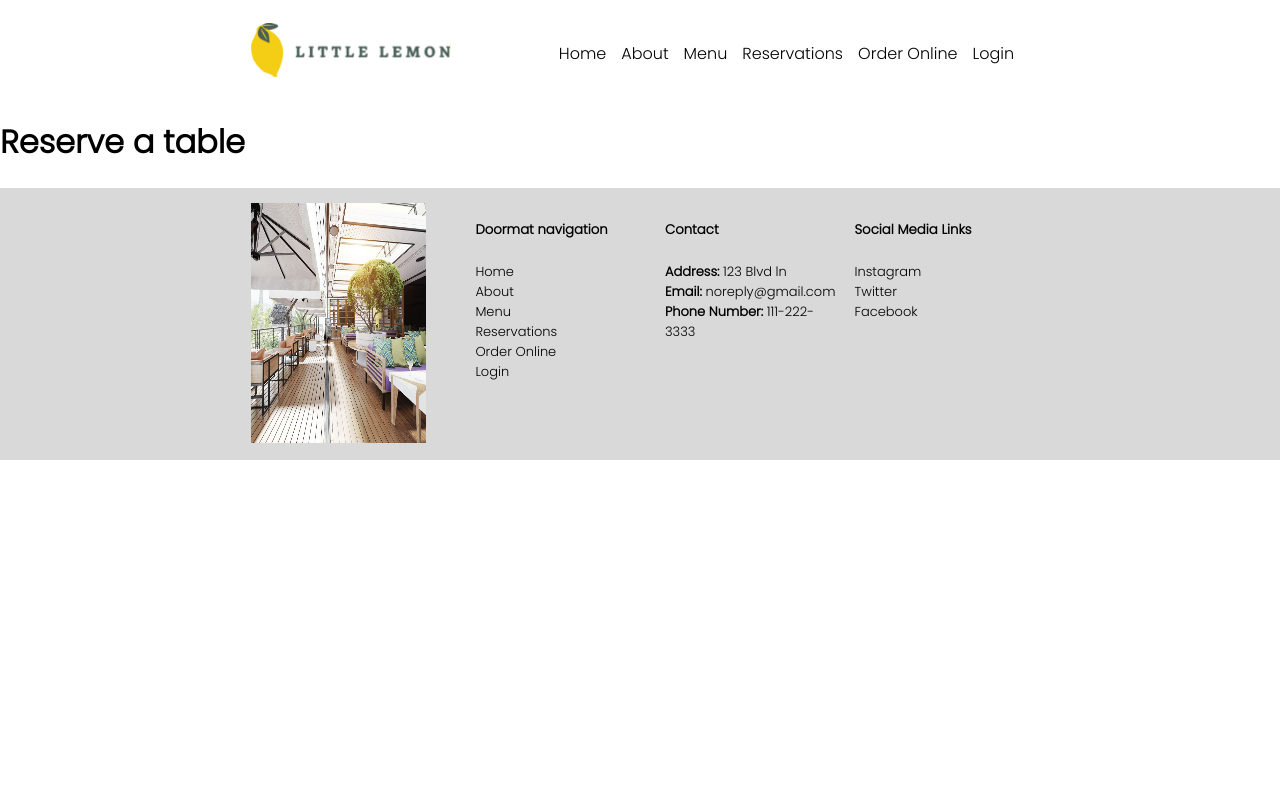
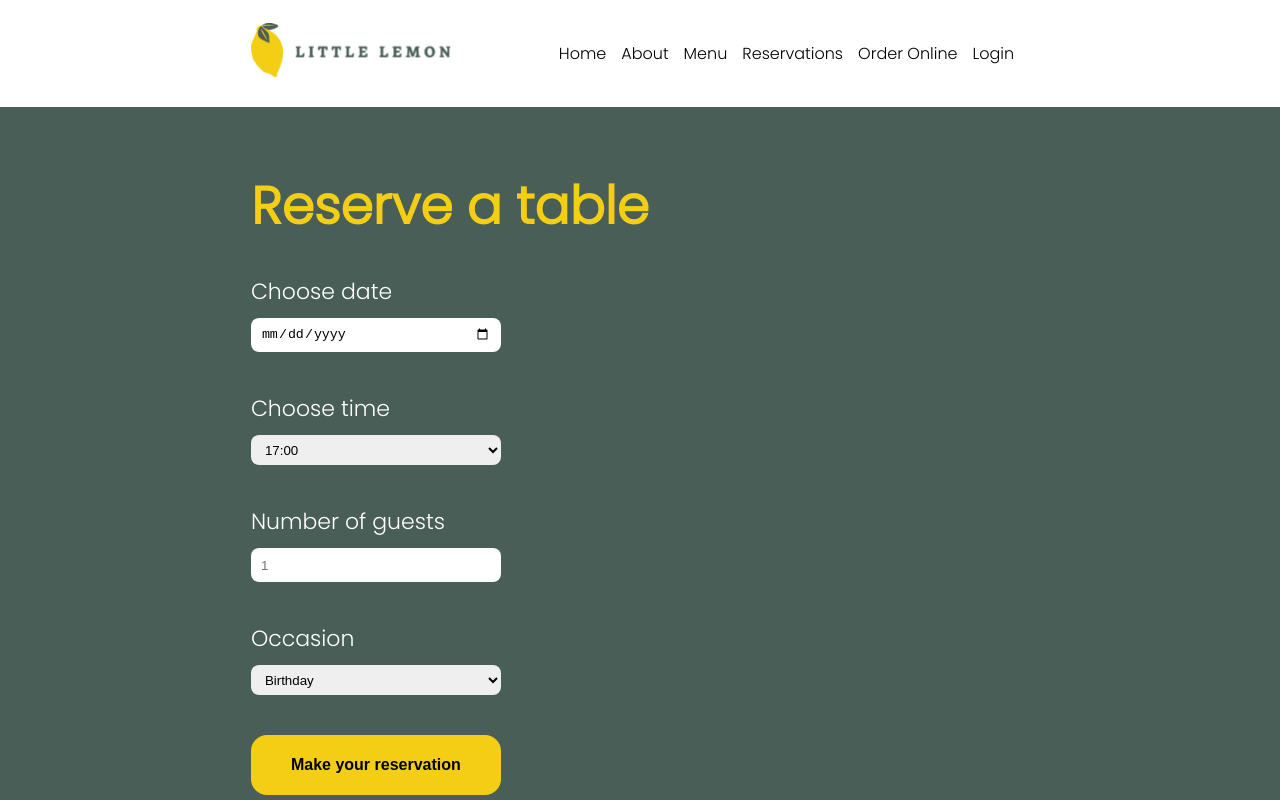
Before and after one commit to davidfox54/little-lemon-capstone, a React (Create React App) app: page /reservations in a window 1280 px wide. Shown: the top 800 px of the page. Built offline with nearby package versions, Linux system fonts and the light colour scheme.

Commit message:
Add reservations page

```diff
--- a/src/App.css
+++ b/src/App.css
@@ -53,7 +53,7 @@ a {
   margin-top: 40px;
   grid-column: 1/2;
 }
-.hero-text h1 {
+.hero-text h1, .reservations-container h1 {
   color: #F4CE14;
   font-weight: 800;
   font-size: 52px;
@@ -268,3 +268,37 @@ card.testimonial {
 .footer-socials {
   grid-column: 4/4;
 }
+
+/* Reservations section */
+#reservations {
+  background-color: #495E57;
+  margin-left: 0;
+  margin-right: 0;
+  height: auto;
+}
+#reservations-title {
+  margin-top: 50px;
+  margin-bottom: 30px
+}
+#reservations form {
+  display: grid;
+  max-width: 200px;
+  gap: 10px;
+}
+.res-label {
+  color: white;
+  font-size: 22px;
+  margin: 0;
+}
+.res-input {
+  height: 30px;
+  margin-bottom: 30px;
+  border: none;
+  border-radius: 8px;
+  padding: 2px 10px;
+}
+button.btn-submit {
+  font-size: 16px;
+  margin-bottom: 40px;
+  width: 250px;
+}
--- /dev/null
+++ b/src/components/Reservations.js
@@ -0,0 +1,39 @@
+import { Link } from 'react-router-dom';
+
+
+function Reservations() {
+    return (
+        <section id='reservations'>
+            <div className='reservations-container container'>
+                <h1 id='reservations-title'>Reserve a table</h1>
+                <form>
+                    <label htmlFor="res-date" className="res-label">Choose date</label>
+                    <input type="date" id="res-date" className="res-input" />
+                    <label htmlFor="res-time" className="res-label">Choose time</label>
+                    <select id="res-time" className="res-input">
+                        <option>17:00</option>
+                        <option>18:00</option>
+                        <option>19:00</option>
+                        <option>20:00</option>
+                        <option>21:00</option>
+                        <option>22:00</option>
+                    </select>
+                    <label htmlFor="guests" className="res-label">Number of guests</label>
+                    <input type="number" placeholder="1" min="1" max="10" id="guests" className="res-input" />
+                    <label htmlFor="occasion" className="res-label">Occasion</label>
+                    <select id="occasion" className="res-input">
+                        <option>Birthday</option>
+                        <option>Anniversary</option>
+                    </select>
+                    <Link to='/'>
+                        <button type='submit' className="btn btn-submit">
+                            Make your reservation
+                        </button>
+                    </Link>
+                </form>
+            </div>
+        </section>
+    )
+}
+
+export default Reservations;
--- a/src/components/ReservationsPage.js
+++ b/src/components/ReservationsPage.js
@@ -1,11 +1,12 @@
 import Footer from "./Footer";
 import Header from "./Header";
+import Reservations from "./Reservations";
 
 function ReservationsPage() {
     return (
         <>
             <Header />
-            <h1>Reserve a table</h1>
+            <Reservations />
             <Footer />
         </>
     )
```
